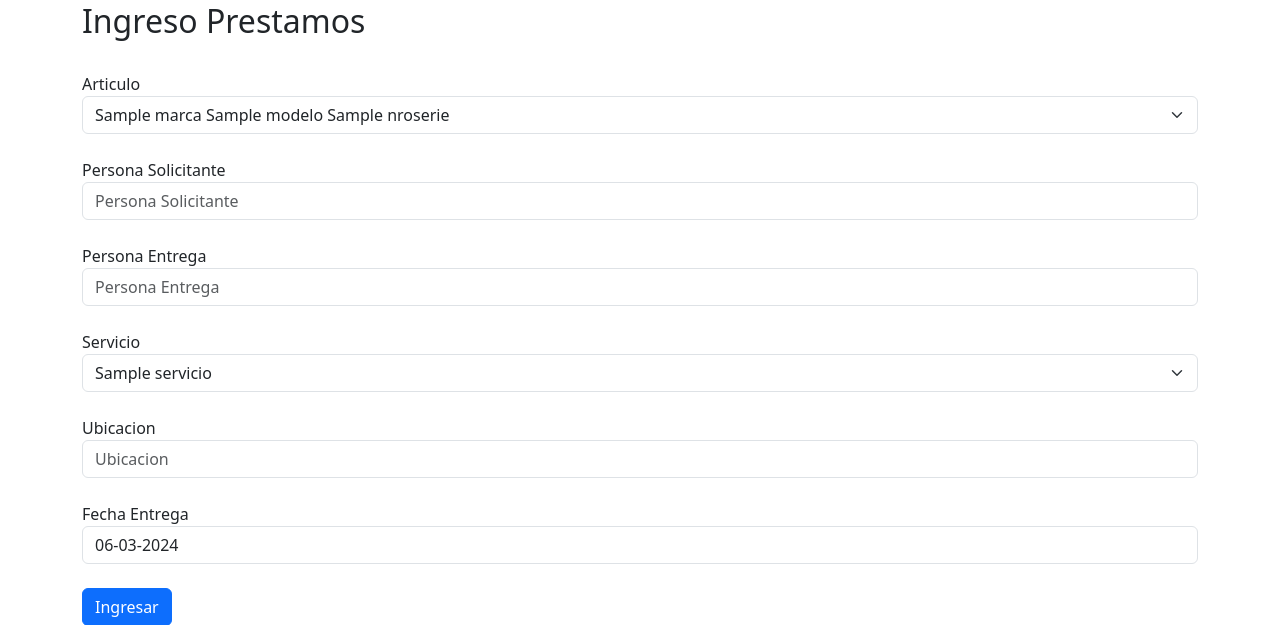
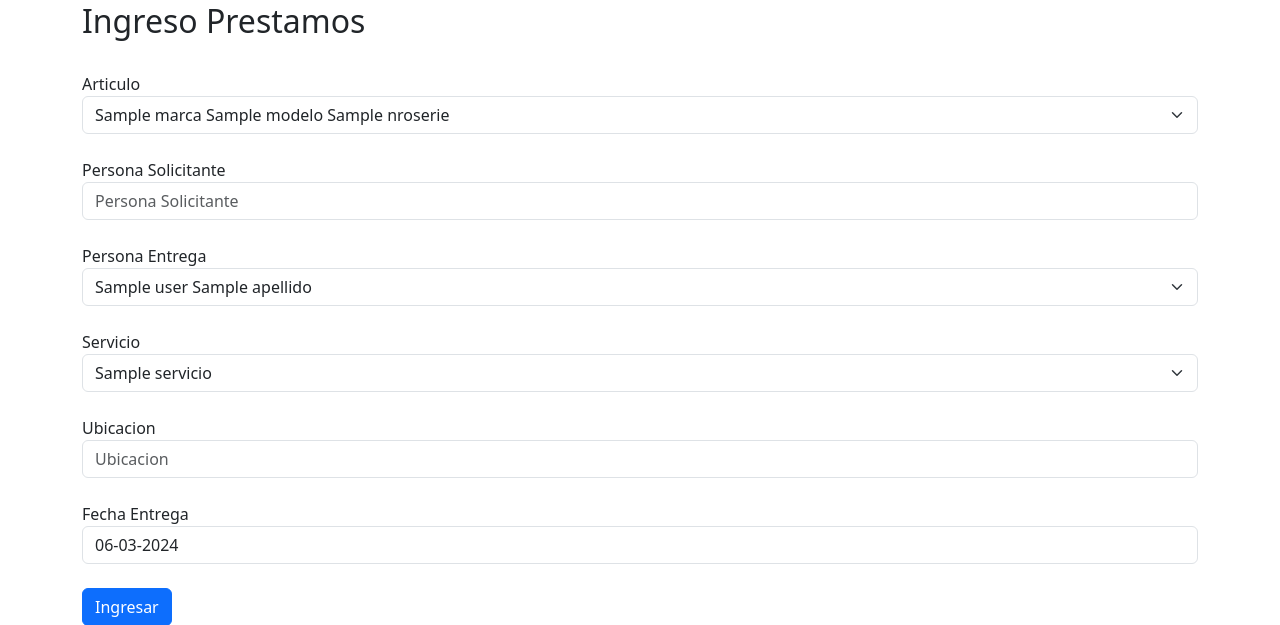
Before and after one commit to kevinguerrerop1/btic, a CodeIgniter app: the page made by application/views/Prestamos/create.php in a window 1280 px wide. Shown: the part 78-703 px from the top of the page. Run offline with CodeIgniter, Linux system fonts and the light colour scheme; the template is opened without the code that fills it: most values are stand-ins (such as "Sample title", 1, 10 or a date in 2020).

Commit message:
Agrega select option prestamo-persona entrega

```diff
--- a/application/controllers/PrestamosControllers.php
+++ b/application/controllers/PrestamosControllers.php
@@ -9,6 +9,7 @@ class PrestamosControllers extends CI_Controller {
 		$this->load->model('Prestamos');
 		$this->load->model('Inventario');
 		$this->load->model('Servicios');
+		$this->load->model('Users');
     }
 
     public function index(){
@@ -19,6 +20,7 @@ class PrestamosControllers extends CI_Controller {
     public function create(){
 		$datos['Servicios']=$this->Servicios->view();
 		$datos['Inventario']=$this->Inventario->view();
+		$datos['Users']=$this->Users->view();
         $this->load->view("Prestamos/create",$datos);
     }
 
--- a/application/views/Prestamos/create.php
+++ b/application/views/Prestamos/create.php
@@ -23,7 +23,11 @@
 			<input type="text" id="ps" name="ps" class="form-control" placeholder="Persona Solicitante" aria-describedby="basic-addon1">
 			<br>
 			<label for="">Persona Entrega</label>
-			<input type="text" id="pe" name="pe" class="form-control" placeholder="Persona Entrega" aria-describedby="basic-addon1">
+			<select class="form-select" aria-label="Default select example" id="pe" name="pe">
+			<?php foreach($Users as $user){ ?>
+				<option value=<?php echo $user->id ?>><?php echo $user->Nombre?> <?php echo $user->Apellido?></option>
+			<?php }?>
+			</select>
 			<br>
 			<label for="">Servicio</label>
 			<select class="form-select" aria-label="Default select example" id="idser" name="idser">
```
